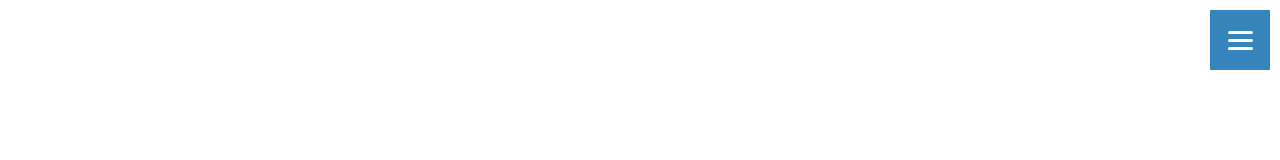
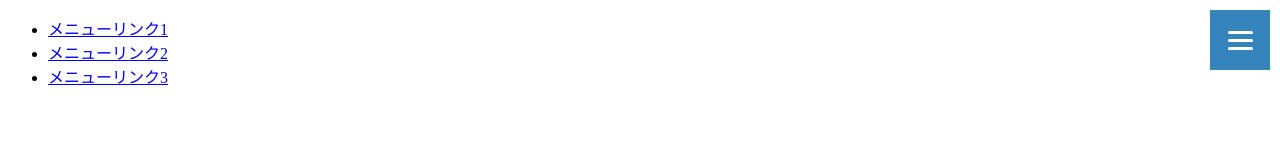
Before and after one commit to hara-PG/css_animation03, a plain HTML site: page hamburger-button/index.html in a window 1280 px wide. Drawn offline with Linux system fonts and the light colour scheme.

Commit message:
メニューリンク作成

```diff
--- a/hamburger-button/index.html
+++ b/hamburger-button/index.html
@@ -9,6 +9,19 @@
           <div class="hamburger-menu">
               <input type="checkbox" id="menu-btn-check">
               <label for="menu-btn-check" class="menu-btn"><span></span></label>
+              <div class="menu-content">
+                <ul>
+                  <li>
+                    <a href="#">メニューリンク1</a>
+                  </li>
+                  <li>
+                    <a href="#">メニューリンク2</a>
+                  </li>
+                  <li>
+                    <a href="#">メニューリンク3</a>
+                  </li>
+                </ul>
+              </div>
           </div>
       </header>
     </body>
```
